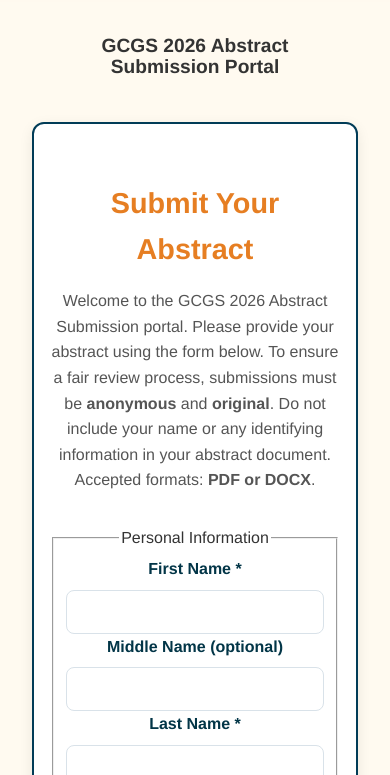
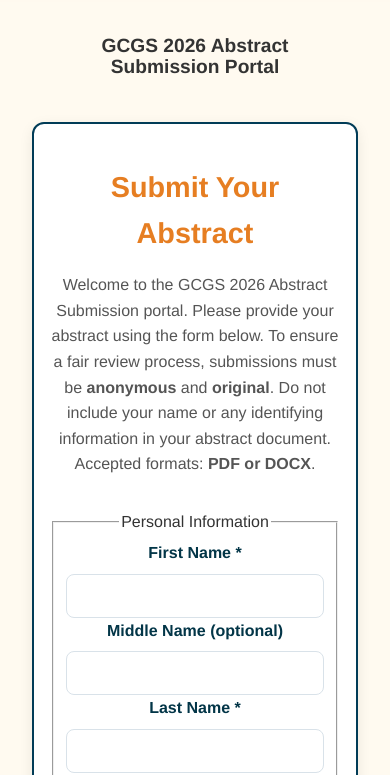
Before and after one commit to RedSkip08/GCGS2026, a website: page abstractsubmission/index.html in a window 390 px wide. Shown: the part 69-844 px from the top of the page. Drawn offline with Linux system fonts and the light colour scheme.

Commit message:
Update style.css

```diff
--- a/css/style.css
+++ b/css/style.css
@@ -338,7 +338,7 @@ main {
 
 
 .abstract-submission h1 {
-  margin-top: 2rem !important; /* override any previous rules */
+  margin-top: 1rem !important; /* override any previous rules */
   margin-bottom: 1rem;
 }
 
```
